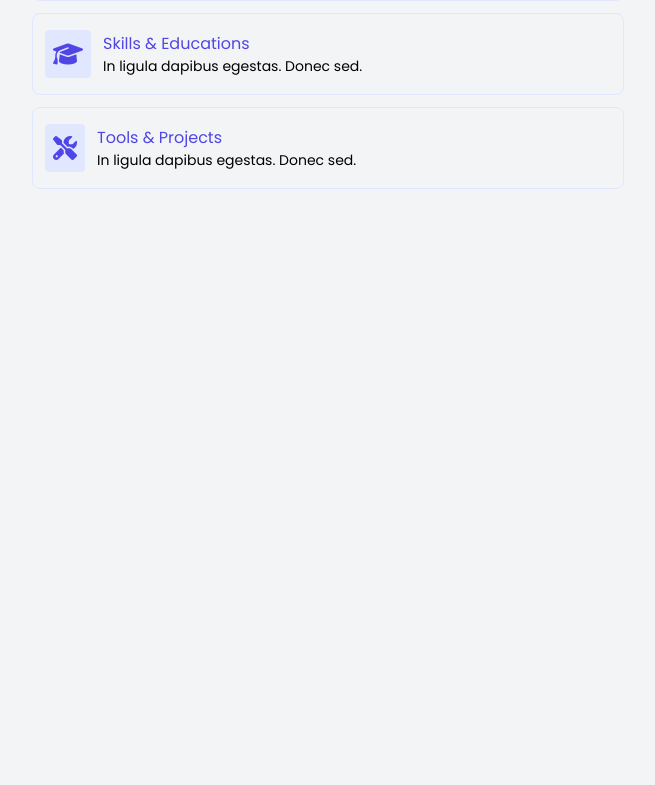
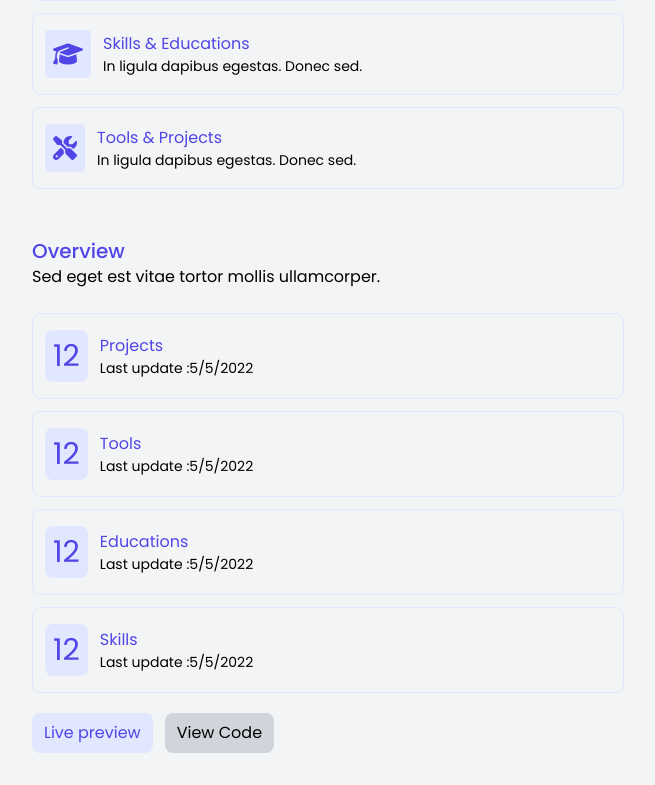
Before and after one commit to or-abdillh/orabdillh-cms, a Vue app: page / in a window 1280 px wide. Shown: the part 1165-1950 px from the top of the page, without its empty margins (312-967 px from the left). Before the commit the page ends 1378 px from the top, so only its background shows below. Built offline with nearby package versions, Linux system fonts and the light colour scheme.

Commit message:
Create overview section

```diff
--- /dev/null
+++ b/src/components/HomeOverview.vue
@@ -0,0 +1,60 @@
+<template>
+  <main class="mt-12">
+    <home-section-page title="Overview">
+      <template v-slot:body>
+        <section class="">
+          <!-- List of overview -->
+          <template v-for="item in overviews" :key="item.id">
+            <list-item>
+              <template v-slot:start><h1 class="bg-indigo-100 text-indigo-600 text-3xl p-2 rounded-lg">{{ item.value }}</h1></template>
+              <template v-slot:center>
+                <div>
+                  <h1 class="text-indigo-600">{{ item.name }}</h1>
+                  <p class="text-sm">Last update :{{ item.timestamp }}</p>
+                </div>
+              </template>
+            </list-item>
+          </template>
+          <!-- End -->
+        </section>
+        <section class="my-5">
+          <button class="bg-indigo-100 text-indigo-600 rounded-lg px-3 py-2 mr-3">Live preview</button>
+          <button class="bg-gray-300 px-3 py-2 rounded-lg">View Code</button>
+        </section>
+      </template>
+    </home-section-page>
+  </main>
+</template>
+
+<script setup>
+
+import HomeSectionPage from '@component/HomeSectionPage.vue'
+import ListItem from '@component/ListItem.vue'
+
+const overviews = [
+  {
+    id: 1,
+    value: 12,
+    name: 'Projects',
+    timestamp: '5/5/2022'
+  },
+  {
+    id: 2,
+    value: 12,
+    name: 'Tools',
+    timestamp: '5/5/2022'
+  },
+  {
+    id: 3,
+    value: 12,
+    name: 'Educations',
+    timestamp: '5/5/2022'
+  },
+  {
+    id: 4,
+    value: 12,
+    name: 'Skills',
+    timestamp: '5/5/2022'
+  }
+]
+</script>
--- a/src/views/Home.vue
+++ b/src/views/Home.vue
@@ -5,6 +5,8 @@
      <home-dashboard></home-dashboard>
      <!-- Manage Content -->
      <home-manage-content></home-manage-content>
+     <!-- Overview -->
+      <home-overview></home-overview>
   </main>
 </template>
 
@@ -13,5 +15,6 @@
 import HomeTitleBar from '@component/HomeTitleBar.vue'
 import HomeDashboard from '@component/HomeDashboard.vue'
 import HomeManageContent from '@component/HomeManageContent.vue'
+import HomeOverview from '@component/HomeOverview.vue'
 
 </script>
```
